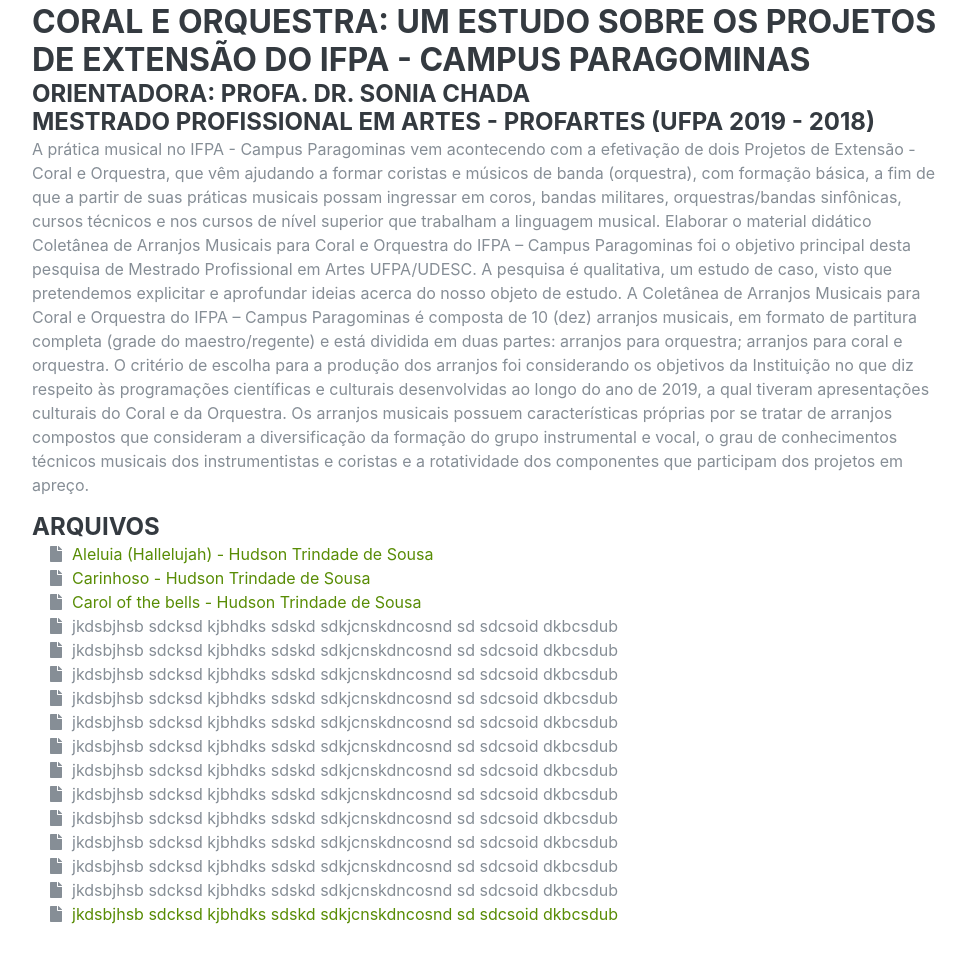
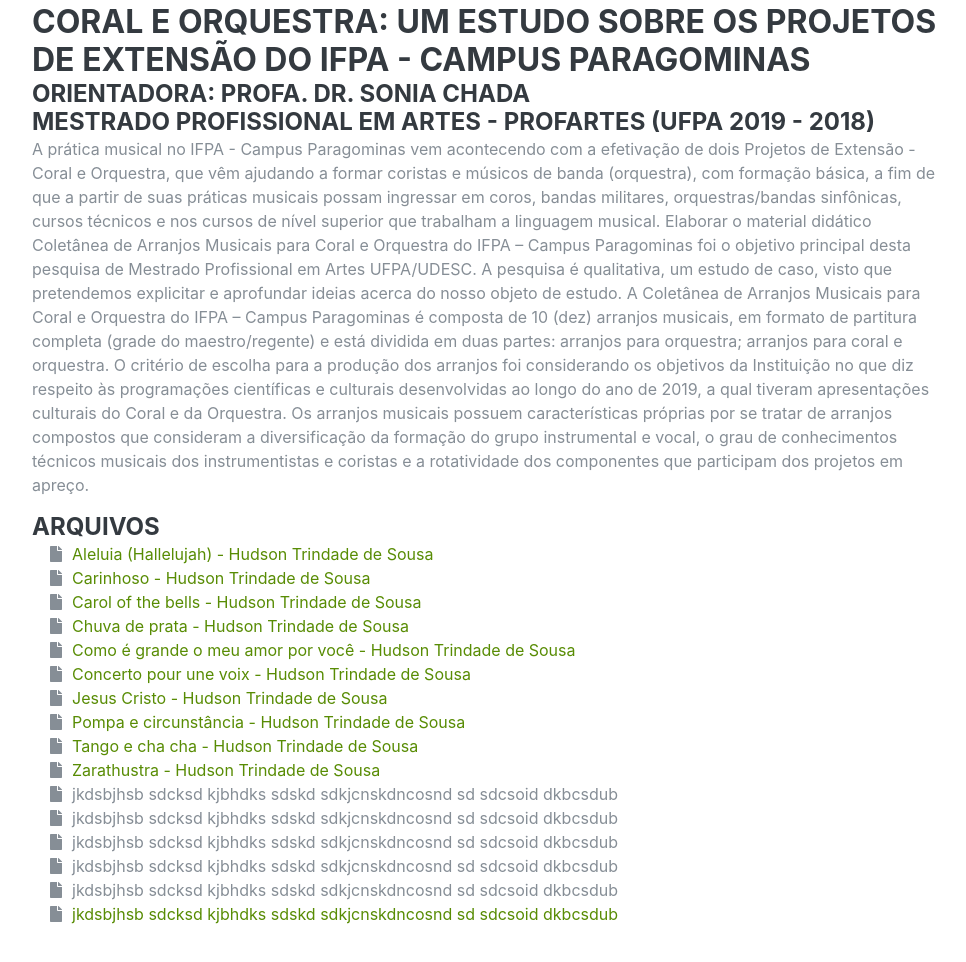
Before and after one commit to ithalobgm/hudsontrindadedesousa, a plain HTML site: page index.html in a window 1280 px wide. Shown: the part 3045-4007 px from the top of the page, without its empty margins (288-1254 px from the left). Drawn offline with Linux system fonts and the light colour scheme; a web font is replaced by a local one.

Commit message:
todos os links ativos

```diff
--- a/index.html
+++ b/index.html
@@ -184,35 +184,35 @@
           </li>
           <li>
             <i class="fa-li fa fa-file"></i>
-            <a href="downloads/carolofthebells-hudsontrindade" target="_blank">Carol of the bells - Hudson Trindade de Sousa</a>
+            <a href="downloads/carolofthebells-hudsontrindade.pdf" target="_blank">Carol of the bells - Hudson Trindade de Sousa</a>
           </li>
           <li>
             <i class="fa-li fa fa-file"></i>
-            jkdsbjhsb sdcksd kjbhdks sdskd sdkjcnskdncosnd sd sdcsoid dkbcsdub
+            <a href="downloads/chuvadeprata-hudsontrindade.pdf" target="_blank">Chuva de prata - Hudson Trindade de Sousa</a>
           </li>
           <li>
             <i class="fa-li fa fa-file"></i>
-            jkdsbjhsb sdcksd kjbhdks sdskd sdkjcnskdncosnd sd sdcsoid dkbcsdub
+            <a href="downloads/comoegrandeomeuamorporvoce-hudsontrindade.pdf" target="_blank">Como é grande o meu amor por você - Hudson Trindade de Sousa</a>
           </li>
           <li>
             <i class="fa-li fa fa-file"></i>
-            jkdsbjhsb sdcksd kjbhdks sdskd sdkjcnskdncosnd sd sdcsoid dkbcsdub
+            <a href="downloads/concertopourunevoix-hudsontrindade.pdf" target="_blank">Concerto pour une voix - Hudson Trindade de Sousa</a>
           </li>
           <li>
             <i class="fa-li fa fa-file"></i>
-            jkdsbjhsb sdcksd kjbhdks sdskd sdkjcnskdncosnd sd sdcsoid dkbcsdub
+            <a href="downloads/jesuscristo-hudsontrindade.pdf" target="_blank">Jesus Cristo - Hudson Trindade de Sousa</a>
           </li>
           <li>
             <i class="fa-li fa fa-file"></i>
-            jkdsbjhsb sdcksd kjbhdks sdskd sdkjcnskdncosnd sd sdcsoid dkbcsdub
+            <a href="downloads/pompaecircunstancia-hudsontrindade.pdf" target="_blank">Pompa e circunstância - Hudson Trindade de Sousa</a>
           </li>
           <li>
             <i class="fa-li fa fa-file"></i>
-            jkdsbjhsb sdcksd kjbhdks sdskd sdkjcnskdncosnd sd sdcsoid dkbcsdub
+            <a href="downloads/tangoechacha-hudsontrindade.pdf" target="_blank">Tango e cha cha - Hudson Trindade de Sousa</a>
           </li>
           <li>
             <i class="fa-li fa fa-file"></i>
-            jkdsbjhsb sdcksd kjbhdks sdskd sdkjcnskdncosnd sd sdcsoid dkbcsdub
+            <a href="downloads/zarathustra-hudsontrindade.pdf" target="_blank">Zarathustra - Hudson Trindade de Sousa</a>
           </li>
           <li>
             <i class="fa-li fa fa-file"></i>
```
Also changed, not shown: 3 other files.
